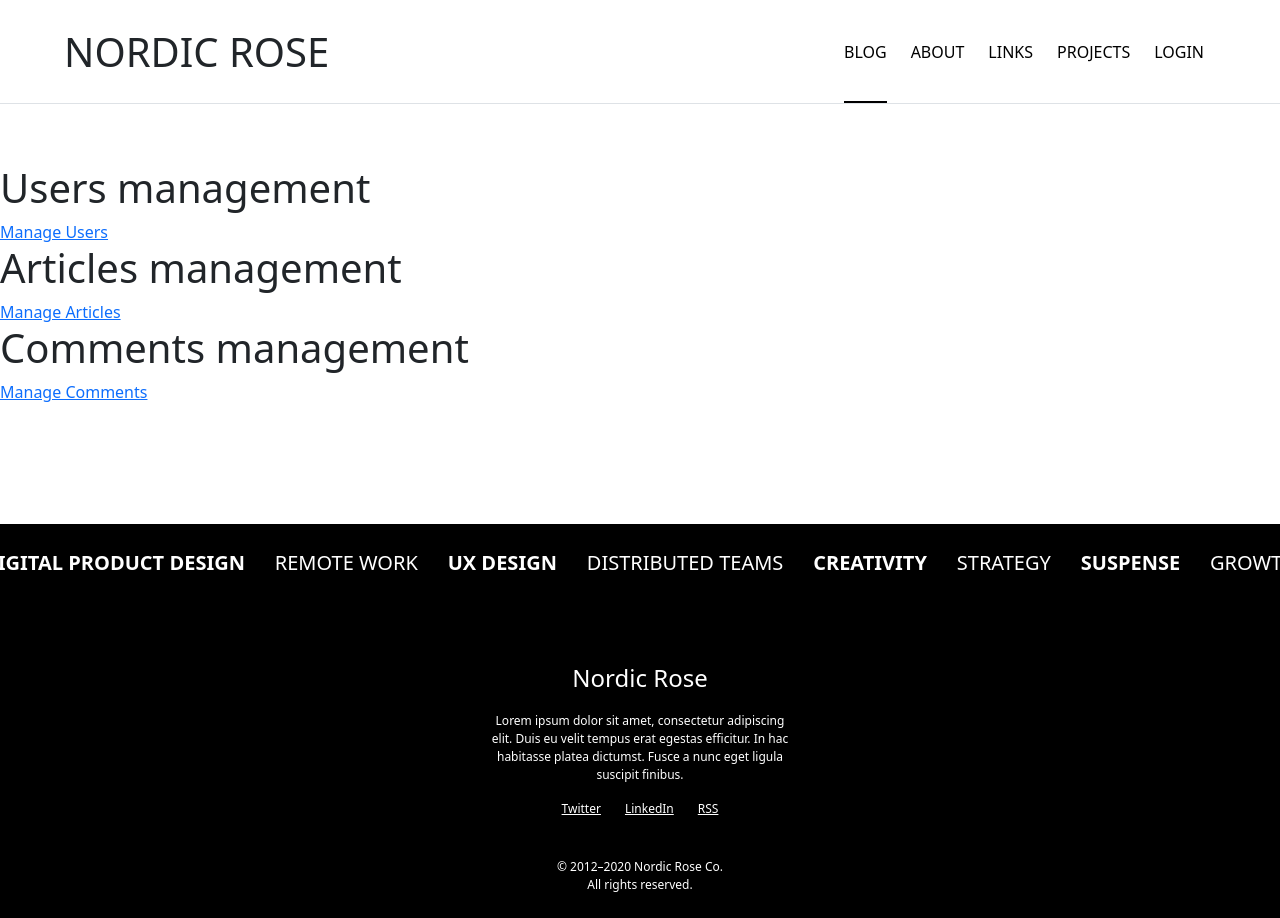
After one commit to lsureauynov/blog, a Symfony app: template templates/admin/index.html.twig in a window 1280 px wide. The commit adds this page. Run offline with Twig, Linux system fonts and the light colour scheme; the template is opened without the code that fills it, so the values that code supplies are empty; style sheets or scripts are compiled from the project's sources; some libraries are stand-ins or nearby versions.

Commit message:
feat/Admin Management

```diff
--- /dev/null
+++ b/templates/admin/index.html.twig
@@ -0,0 +1,16 @@
+{% extends 'base.html.twig' %}
+
+{% block title %}Admin index{% endblock %}
+
+{% block body %}
+    <h1>Users management</h1>
+     <a href="{{ path('app_user_index') }}">Manage Users</a>
+
+    <h1>Articles management</h1>
+
+    <a href="{{ path('app_articles_index') }}">Manage Articles</a>
+
+    <h1>Comments management</h1>
+
+        <a href="{{ path('app_comments_index') }}">Manage Comments</a>
+{% endblock %}
--- a/templates/base.html.twig
+++ b/templates/base.html.twig
@@ -55,6 +55,12 @@
 								<li class="nav-item d-flex align-items-center">
 									<a class="header-links nav-link text-black text-decoration-none p-0" href="/logout">LOGOUT</a>
 								</li>
+								{% if is_granted('ROLE_ADMIN') %}
+									<li class="nav-item d-flex align-items-center">
+										<a class="header-links navlink text-black text-decoration-none p-0" href="/admin">ADMIN</a>
+									</li>
+								{% endif %}
+
 							{% else %}
 								<li class="nav-item d-flex align-items-center">
 									<a class="header-links nav-link text-black text-decoration-none p-0" href="/login">LOGIN</a>
```
Also changed, not shown: src/Controller/AdminController.php (added, +34 -0 lines), package-lock.json, 1 other file.
